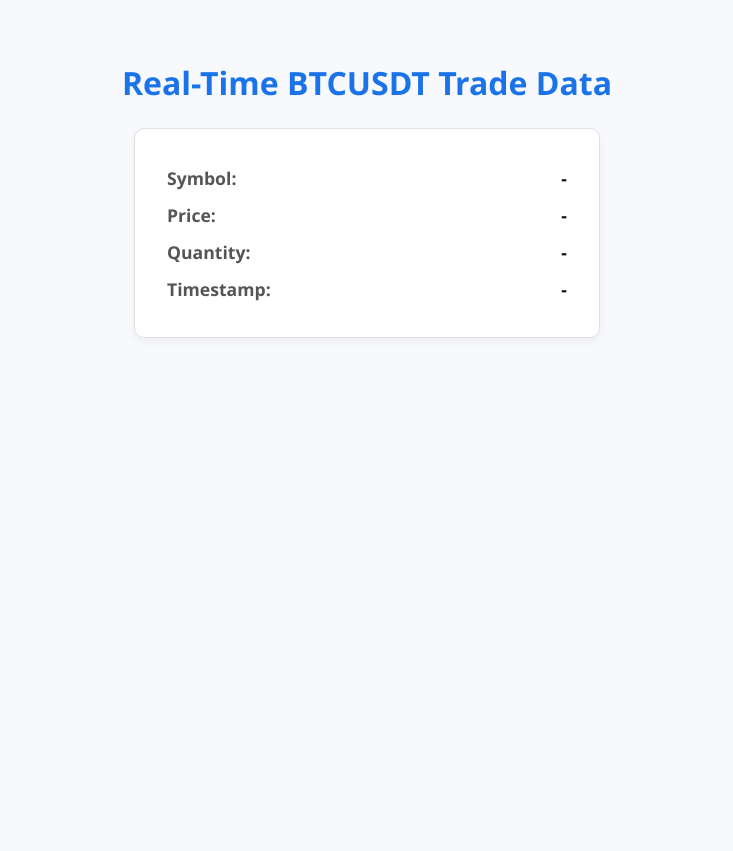
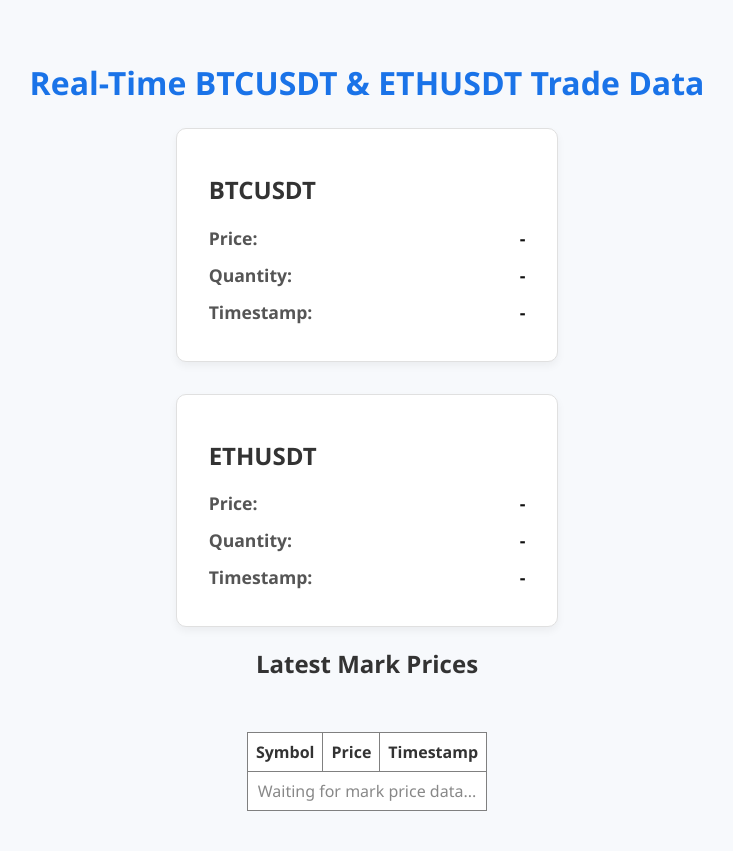
Before and after one commit to ngdinhhoang1205/binance-api, a Flask app: page / in a window 1280 px wide. Shown: the whole page, without its empty margins (273-1006 px from the left). Before the commit the page ends 338 px from the top, so only its background shows below. Run offline with Flask 2, Linux system fonts and the light colour scheme; some libraries are stand-ins or nearby versions.

Commit message:
modified

```diff
--- a/app.py
+++ b/app.py
@@ -7,14 +7,20 @@ import redis
 import time
 import threading
 import os
-
-
+import psycopg2
+from datetime import datetime
 
 app = Flask(__name__)
 socketio = SocketIO(app, cors_allowed_origins="*")
 
 redis_host = os.getenv("REDIS_HOST", "host.docker.internal")  # Defaults to localhost if not set
 r = redis.Redis(host=redis_host, port=6379, decode_responses=True)
+
+PG_HOST = 'timescaledb'
+PG_PORT = '5432'
+PG_USER = 'joeynguyen'
+PG_PASSWORD = 'joeynguyen'
+PG_DB = 'binance-api'
 
 @app.route("/")
 def index():
@@ -26,8 +32,8 @@ def redis_listener():
     while True:
         print("Listening to Redis...")
         keys = sorted(r.keys("agg_trade:*"))
-        print("Keys found:", keys[-1])
         if keys:
+            print("Keys found:", keys[-1])
             latest_key = keys[-1]
             if latest_key != last_key:
                 data = r.hgetall(latest_key)
@@ -36,6 +42,54 @@ def redis_listener():
                 print("Emitted data:", data)
                 last_key = latest_key
         time.sleep(1)  # Adjust as needed
+
+
+def connect_pg():
+    return psycopg2.connect(
+        host=PG_HOST,
+        port=PG_PORT,
+        dbname=PG_DB,
+        user=PG_USER,
+        password=PG_PASSWORD
+    )
+
+def mark_price_latest():
+    """Fetch latest snapshot or summary from TimescaleDB."""
+    while True:
+        try:
+            conn = connect_pg()
+            cursor = conn.cursor()
+
+            # Example query: get latest mark price per symbol
+            cursor.execute("""
+                SELECT *
+                FROM mark_price_latest
+                ;
+            """)
+
+            columns = [col[0] for col in cursor.description]
+            rows = cursor.fetchall()
+            result = []
+            for row in rows:
+                row_dict = dict(zip(columns, row))
+
+                # Convert datetime fields to ISO 8601 strings if present
+                if 'event_time' in row_dict and isinstance(row_dict['event_time'], datetime):
+                    row_dict['event_time'] = row_dict['event_time'].isoformat()
+
+                if 'next_funding_time' in row_dict and isinstance(row_dict['next_funding_time'], datetime):
+                    row_dict['next_funding_time'] = row_dict['next_funding_time'].isoformat()
+                result.append(row_dict)
+            socketio.emit('mark_price_latest', result)
+            print("mark_price_latest data:", result)
+            cursor.close()
+            conn.close()
+            # return result
+
+        except Exception as e:
+            print("Error fetching from TimescaleDB:", e)
+            return []
+        time.sleep(1)
 
 @socketio.on('connect')
 def handle_connect():
@@ -46,4 +100,10 @@ if __name__ == "__main__":
     thread = threading.Thread(target=redis_listener)
     thread.daemon = True
     thread.start()
+
+    # Start TimescaleDB polling
+    mark_price_thread = threading.Thread(target=mark_price_latest)
+    mark_price_thread.daemon = True
+    mark_price_thread.start()
+
     socketio.run(app, host='0.0.0.0', port=5000, debug=True)
--- a/templates/index.html
+++ b/templates/index.html
@@ -1,34 +1,4 @@
 <!-- <!DOCTYPE html>
-<html>
-<head>
-    <title>Real-Time BTC Trades</title>
-    <script src="https://cdn.socket.io/4.6.1/socket.io.min.js"></script>
-</head>
-<body>
-    <h1>Real-Time BTCUSDT Trade Data</h1>
-    <p><strong>Symbol:</strong> <span id="symbol"> </span></p>
-    <p><strong>Price:</strong> <span id="price"> </span></p>
-    <p><strong>Quantity:</strong> <span id="quantity"> </span></p>
-    <p><strong>Timestamp:</strong> <span id="timestamp"> </span></p>
-
-    <script>
-        const socket = io('http://localhost:5000');
-
-        socket.on('connect', function() {
-            console.log("Connected to server");
-        });
-        socket.on('update', function(data) {
-            console.log("Received update:", data);
-            document.getElementById("symbol").innerText = data["Symbol"];
-            document.getElementById("price").innerText = data["Price"];
-            document.getElementById("quantity").innerText = data["Quantity"];
-            document.getElementById("timestamp").innerText = new Date(parseInt(data["timestamp"]) * 1000).toLocaleString();
-        });
-    </script>
-</body>
-</html> -->
-
-<!DOCTYPE html>
 <html>
 <head>
     <title>Real-Time BTC Trades</title>
@@ -100,4 +70,157 @@
         });
     </script>
 </body>
+</html> -->
+
+<!DOCTYPE html>
+<html>
+<head>
+    <title>Real-Time BTC & ETH Trades</title>
+    <script src="https://cdn.socket.io/4.6.1/socket.io.min.js"></script>
+    <style>
+        body {
+            font-family: 'Segoe UI', Tahoma, Geneva, Verdana, sans-serif;
+            background-color: #f7f9fc;
+            color: #333;
+            display: flex;
+            flex-direction: column;
+            align-items: center;
+            padding: 2rem;
+        }
+
+        h1 {
+            color: #1a73e8;
+            margin-bottom: 1.5rem;
+        }
+
+        .container {
+            display: flex;
+            gap: 2rem;
+            flex-wrap: wrap;
+            justify-content: center;
+        }
+
+        .trade-data {
+            background-color: #fff;
+            border: 1px solid #e0e0e0;
+            border-radius: 10px;
+            box-shadow: 0 4px 8px rgba(0,0,0,0.05);
+            padding: 1.5rem 2rem;
+            width: 100%;
+            max-width: 400px;
+        }
+
+        .trade-data p {
+            font-size: 1.1rem;
+            margin: 0.8rem 0;
+        }
+
+        strong {
+            color: #555;
+        }
+
+        span {
+            float: right;
+            font-weight: bold;
+            color: #111;
+        }
+    </style>
+</head>
+<body>
+    <h1>Real-Time BTCUSDT & ETHUSDT Trade Data</h1>
+    <div class="container">
+        <!-- BTCUSDT -->
+        <div class="trade-data">
+            <h2>BTCUSDT</h2>
+            <p><strong>Price:</strong> <span id="btc-price">-</span></p>
+            <p><strong>Quantity:</strong> <span id="btc-quantity">-</span></p>
+            <p><strong>Timestamp:</strong> <span id="btc-timestamp">-</span></p>
+        </div>
+
+        <!-- ETHUSDT -->
+        <div class="trade-data">
+            <h2>ETHUSDT</h2>
+            <p><strong>Price:</strong> <span id="eth-price">-</span></p>
+            <p><strong>Quantity:</strong> <span id="eth-quantity">-</span></p>
+            <p><strong>Timestamp:</strong> <span id="eth-timestamp">-</span></p>
+        </div>
+    </div>
+    <h2>Latest Mark Prices</h2>
+    <table id="mark-price-table" border="1" cellpadding="8" cellspacing="0" style="margin-top: 2rem; background: #fff; border-collapse: collapse;">
+        <thead>
+            <tr>
+                <th>Symbol</th>
+                <th>Price</th>
+                <th>Timestamp</th>
+            </tr>
+        </thead>
+        <tbody id="mark-price-body">
+            <tr class="placeholder-row">
+                <td colspan="3" style="text-align:center; color: #888;">Waiting for mark price data...</td>
+            </tr>
+        </tbody>
+    </table>
+
+    <script>
+        const socket = io('http://localhost:5000');
+
+        socket.on('connect', function() {
+            console.log("Connected to server");
+        });
+
+        socket.on('update', function(data) {
+            console.log("Received update:", data);
+
+            if (data["Symbol"] === "BTCUSDT") {
+                document.getElementById("btc-price").innerText = data["Price"];
+                document.getElementById("btc-quantity").innerText = data["Quantity"];
+                document.getElementById("btc-timestamp").innerText = new Date(parseInt(data["timestamp"]) * 1000).toLocaleString();
+            }
+
+            if (data["Symbol"] === "ETHUSDT") {
+                document.getElementById("eth-price").innerText = data["Price"];
+                document.getElementById("eth-quantity").innerText = data["Quantity"];
+                document.getElementById("eth-timestamp").innerText = new Date(parseInt(data["timestamp"]) * 1000).toLocaleString();
+            }
+        });
+        socket.on('mark_price_latest', function (result) {
+            console.log("Mark_price_latest received:", result);
+
+            const tbody = document.getElementById("mark-price-body");
+
+            // Clear placeholder or previous rows
+            tbody.innerHTML = "";
+
+            if (!Array.isArray(result) || result.length === 0) {
+                const row = document.createElement("tr");
+                row.innerHTML = `<td colspan="3" style="text-align:center; color: #999;">No data received</td>`;
+                tbody.appendChild(row);
+                return;
+            }
+
+            result.forEach(row => {
+                if (!row.symbol || !row.mark_price || !row.event_time) {
+                    console.warn("Skipping invalid row:", row);
+                    return;
+                }
+
+                const tr = document.createElement("tr");
+
+                const symbolTd = document.createElement("td");
+                symbolTd.innerText = row.symbol;
+
+                const priceTd = document.createElement("td");
+                priceTd.innerText = row.mark_price;
+
+                const tsTd = document.createElement("td");
+                tsTd.innerText = new Date(row.event_time).toLocaleString();
+
+                tr.appendChild(symbolTd);
+                tr.appendChild(priceTd);
+                tr.appendChild(tsTd);
+                tbody.appendChild(tr);
+            });
+        });
+    </script>
+</body>
 </html>
```
Also changed, not shown: binanceapi_etl/redis_to_timescaledb.py (+22 -0 lines), dags/redis_to_timescaledb_etl.py (+7 -4 lines).
